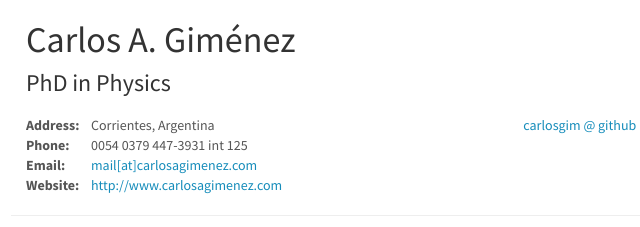
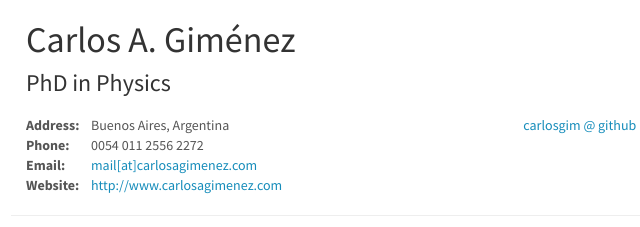
Before and after one commit to carlosgim/cagimenez.github.io, a plain HTML site: page index.html in a window 1280 px wide. Shown: the top 227 px of the page, 239-879 px from the left. Drawn offline with nearby package versions, Linux system fonts and the light colour scheme.

Commit message:
Update adress

```diff
--- a/index.html
+++ b/index.html
@@ -85,10 +85,10 @@
               <dl class="contacts dl-horizontal">
 
                 <dt>Address:</dt>
-                <dd>Corrientes, Argentina</dd>
+                <dd>Buenos Aires, Argentina</dd>
 
                 <dt>Phone:</dt>
-                <dd>0054 0379 447-3931 int 125</dd>
+                <dd>0054 011 2556 2272</dd>
 
                 <dt>Email:</dt>
                 <dd>
```
